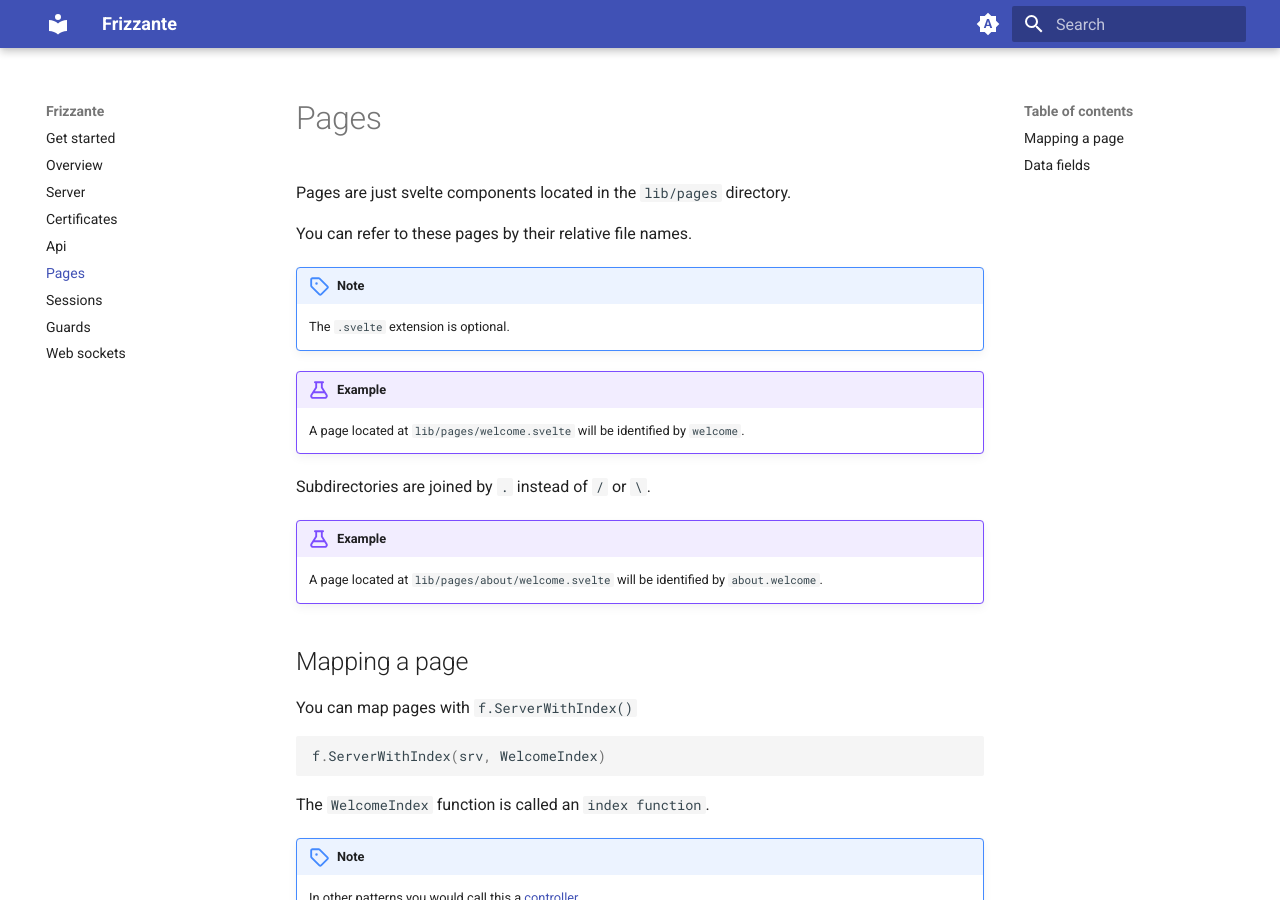
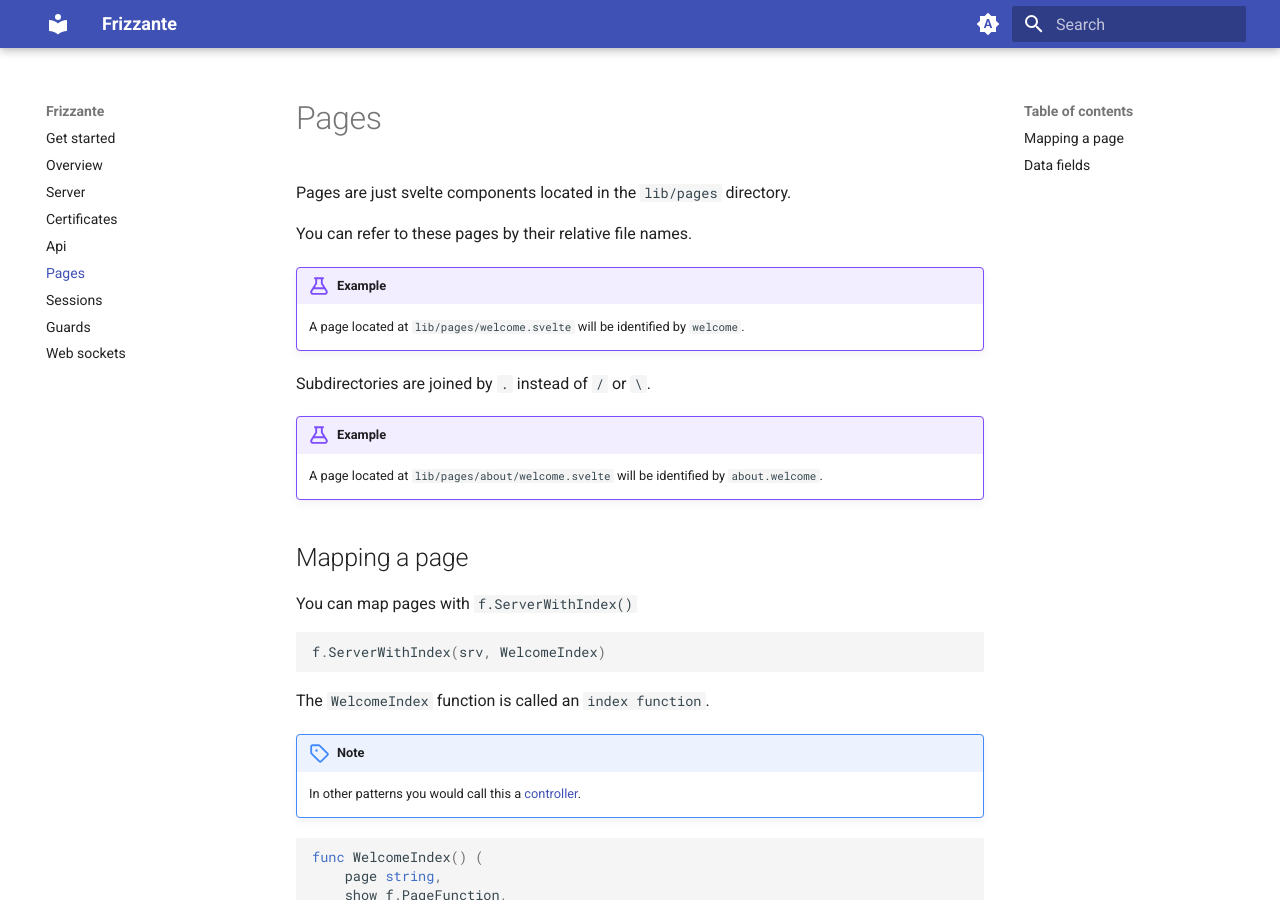
Before and after one commit to razshare/frizzante-docs, an MkDocs documentation site: the page built from docs/pages.md, in a window 1280 px wide and 900 px high. Built offline with MkDocs 1.6.1 and Material for MkDocs 9.7.7, drawn with Linux system fonts in a browser that asks for light colours.

Commit message:
chore(docs): updating pages.

```diff
--- a/docs/pages.md
+++ b/docs/pages.md
@@ -1,9 +1,6 @@
 Pages are just svelte components located in the `lib/pages` directory.
 
 You can refer to these pages by their relative file names.
-
-!!! note
-	The `.svelte` extension is optional.
 
 !!! example
 	A page located at `lib/pages/welcome.svelte` will be identified by `welcome`.
```
